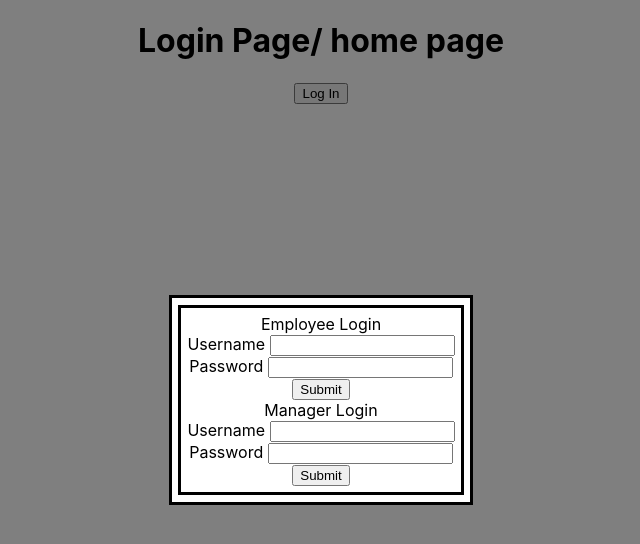
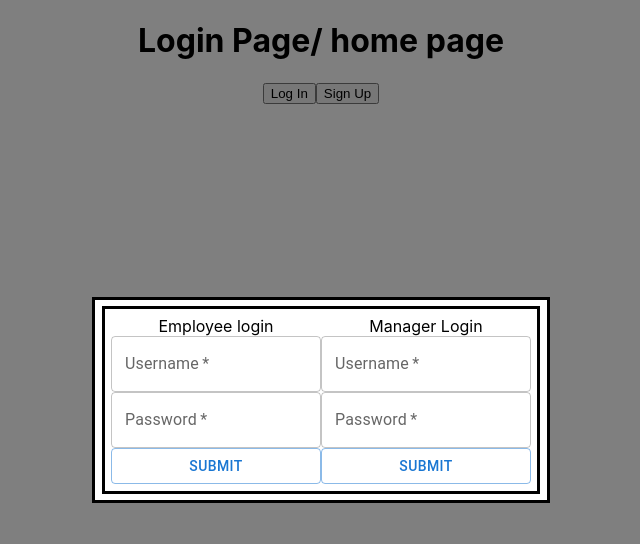
Before and after one commit to HalleyB/TLDP_Feedback, a React (Create React App) app in the folder client/feedback/: page / in a window 1280 px wide. Both pictures are taken after a click on the button "Log In". Shown: the top 544 px of the page, without its empty margins (319-959 px from the left). Built offline with nearby package versions, Linux system fonts and the light colour scheme.

Commit message:
Started signup

```diff
--- a/client/feedback/src/children/employee.js
+++ b/client/feedback/src/children/employee.js
@@ -5,6 +5,7 @@ function Employee(props) {
     const [showModal, setShowModal] = useState(false)
     const [pastFeedback, setPastFeedback] = useState([])
     const [managerResponses, setManagerResponses] = useState([])
+    const [newData, setNewData] = useState(false)
 
     const getPastFeedback = () => {
         fetch(`/api/${props.userId}/employeePreviousFeedback`)
@@ -32,6 +33,14 @@ function Employee(props) {
             getManagerResponses()
         }
     }, [props.userId])
+
+    useEffect(() => {
+        if(newData) {
+            getPastFeedback()
+            getManagerResponses()
+            setNewData(false)
+        }
+    }, [newData])
 
     if (!props.show) {
         return null;
@@ -64,7 +73,8 @@ function Employee(props) {
             </ul>
         </div>
         <button onClick={() => setShowModal(true)}>Add New Feedback</button>
-        <EmployeeFeedback show={showModal} setShow={setShowModal} userInfo={props.userInfo} />
+        <EmployeeFeedback show={showModal} setShow={setShowModal}
+        userInfo={props.userInfo} setNewData={setNewData}/>
     </div>
     )
 }
--- a/client/feedback/src/children/employeeAddFeedback.js
+++ b/client/feedback/src/children/employeeAddFeedback.js
@@ -38,6 +38,15 @@ function EmployeeFeedback(props) {
         setFeedbackForm({...feedbackForm, [e.target.name]: e.target.value})
     }
 
+    const resetForm = () => {
+        setFeedbackForm({
+            manager_id: props.userInfo.manager_id, date: '',
+            employee_id: props.userInfo.employee_id, feedback: '',
+            job_satisfaction: -1, manager_feedback: -1, career_growth: -1,
+            feedback_id: 0
+        })
+    }
+
     const handleSubmit = () => {
         if (!feedbackForm.feedback) {
             setFeedbackErr(true)
@@ -48,6 +57,7 @@ function EmployeeFeedback(props) {
                 return response.json()
             })
             .then(data => {
+                props.setShow(false)
                 let feedbackId = data
                 feedbackId = feedbackId + 1
                 setFeedbackForm({...feedbackForm, feedback_id: feedbackId})
@@ -62,6 +72,10 @@ function EmployeeFeedback(props) {
                 'Content-Type': 'application/json'
             },
             body: JSON.stringify(feedbackForm)
+        })
+        .then(data => {
+            props.setNewData(true)
+            resetForm()
         })
     }
 
--- a/client/feedback/src/children/login.js
+++ b/client/feedback/src/children/login.js
@@ -1,13 +1,19 @@
 import React, { useState, useEffect} from 'react'
+import Box from '@mui/material/Box';
+import TextField from '@mui/material/TextField';
+import Button from '@mui/material/Button';
 import Modal from './modal';
+import SignUp from './signup';
+import { FormControl } from '@mui/material';
+
 
 
 function Login(props) {
     const [show, setShow] = useState(false);
+    const [showNew, setShowNew] = useState(false);
     const [employeeError, setEmployeeError] = useState(false);
     const [managerError, setManagerError] = useState(false);
     const [userName, setUserName] = useState('');
-    const [email, setEmail] = useState('')
 
     const modalStyles = {
         position: 'fixed',
@@ -74,48 +80,52 @@ function Login(props) {
 
         <div>
             <button onClick={() => setShow(true)}>Log In</button>
+            <button onClick={() => setShowNew(true)}>Sign Up</button>
             <Modal styles={modalStyles} show={show} onClose={() => setShow(false)}>
             <div className="modal-body">
-                <form className='employeeForm' onSubmit={(e) => handleEmployeeSubmit(e)}>
-                    Employee Login
-                    <div className="input-container">
-                        <label>Username </label>
-                        <input type="text" name="uname" required
-                        onChange={(e) => setUserName(e.target.value)} />
-                    </div>
-                    <div className="input-container">
-                        <label>Password </label>
-                        <input type="password" name="pass" required
-                        onChange={(e) => setEmail(e.target.value)}/>
-                    </div>
-                    <div className="button-container">
-                        <button type='submit'>
-                            Submit
-                        </button>
-                        {employeeError ? 'Username or Email not recognized' : ''}
-                    </div>
-                </form>
-                <form className='managerForm' onSubmit={(e) => handleManagerSubmit(e)}>
+                <FormControl>
+                    Employee login
+                    <TextField  onChange={(e) => setUserName(e.target.value)}
+                            required
+                            id="outlined-textarea"
+                            label="Username"
+                            placeholder="Placeholder"
+                            multiline
+                            name='username'
+                        />
+                        <TextField
+                            required
+                            id="outlined-textarea"
+                            label="Password"
+                            placeholder="Placeholder"
+                            multiline
+                            name='password'
+                        />
+                        <Button variant="outlined" onClick={(e) => handleEmployeeSubmit(e)}>Submit</Button>
+                </FormControl>
+                <FormControl>
                     Manager Login
-                    <div className="input-container">
-                        <label>Username </label>
-                        <input type="text" name="uname" required
-                        onChange={(e) => setUserName(e.target.value)}/>
-                    </div>
-                    <div className="input-container">
-                        <label>Password </label>
-                        <input type="password" name="pass" required
-                        onChange={(e) => setEmail(e.target.value)} />
-                    </div>
-                    <div className="button-container">
-                        <button type='submit'>
-                            Submit
-                        </button>
-                        {managerError ? 'Username or Email not recognized' : ''}
-                    </div>
-                </form>
+                    <TextField  onChange={(e) => setUserName(e.target.value)}
+                            required
+                            id="outlined-textarea"
+                            label="Username"
+                            placeholder="Placeholder"
+                            multiline
+                            name='username'
+                        />
+                        <TextField
+                            required
+                            id="outlined-textarea"
+                            label="Password"
+                            placeholder="Placeholder"
+                            multiline
+                            name='password'
+                        />
+                        <Button variant="outlined" onClick={(e) => handleManagerSubmit(e)}>Submit</Button>
+                </FormControl>
             </div>
             </Modal>
+            <SignUp show={showNew} setShow={setShowNew} />
         </div>
         </div>
     )
--- /dev/null
+++ b/client/feedback/src/children/signup.js
@@ -0,0 +1,67 @@
+import React, { useState, useEffect } from 'react'
+import Modal from './modal';
+import Radio from '@mui/material/Radio';
+import RadioGroup from '@mui/material/RadioGroup';
+import FormControlLabel from '@mui/material/FormControlLabel';
+import FormControl from '@mui/material/FormControl';
+import FormLabel from '@mui/material/FormLabel';
+import Box from '@mui/material/Box';
+import TextField from '@mui/material/TextField';
+
+function SignUp(props) {
+    const [newEmployee, setNewEmployee] = useState({
+        employee_id: 0, employee_info: {
+            username: '', name: '', sex: '', address: '', mail:''
+        }, is_manager: false, manager_id: 0
+    });
+
+    const modalStyles = {
+        position: 'fixed',
+        left: '0',
+        right: '0',
+        top: '0',
+        bottom: '0',
+        backgroundColor: 'rgba(0,0,0,0.5)',
+        display: 'flex',
+        alignItems: 'center',
+        justifyContent: 'center'
+      };
+
+
+    const handleInput = (e) => {
+        // setNewEmployee({...newEmployee, employee_info:
+        //     {...employee_info, [e.target.name]: e.target.value}})
+    }
+
+    const handleSignUp = () => {
+
+    }
+
+    return (
+        <div>
+            <Modal styles={modalStyles} show={props.show} onClose={() => props.setShow(false)}>
+                <div className='modal-body'>
+                    <form className='sign-up-form' onSubmit={(e) => handleSignUp(e)}>
+                        <div className="input-container">
+                            <label>Username </label>
+                            <input type="text" name="username" required
+                            onChange={(e) => handleInput(e)} />
+                        </div>
+                        <div className="input-container">
+                            <label>Name </label>
+                            <input type="text" name="name" required
+                            onChange={(e) => handleInput(e)} />
+                        </div>
+                        <div className="input-container">
+                            <label>Username </label>
+                            <input type="text" name="uname" required
+                            onChange={(e) => handleInput(e)} />
+                        </div>
+                    </form>
+                </div>
+            </Modal>
+        </div>
+    )
+}
+
+export default SignUp;
```
Also changed, not shown: 2 other files (tests, documents, lock files or other folders).
